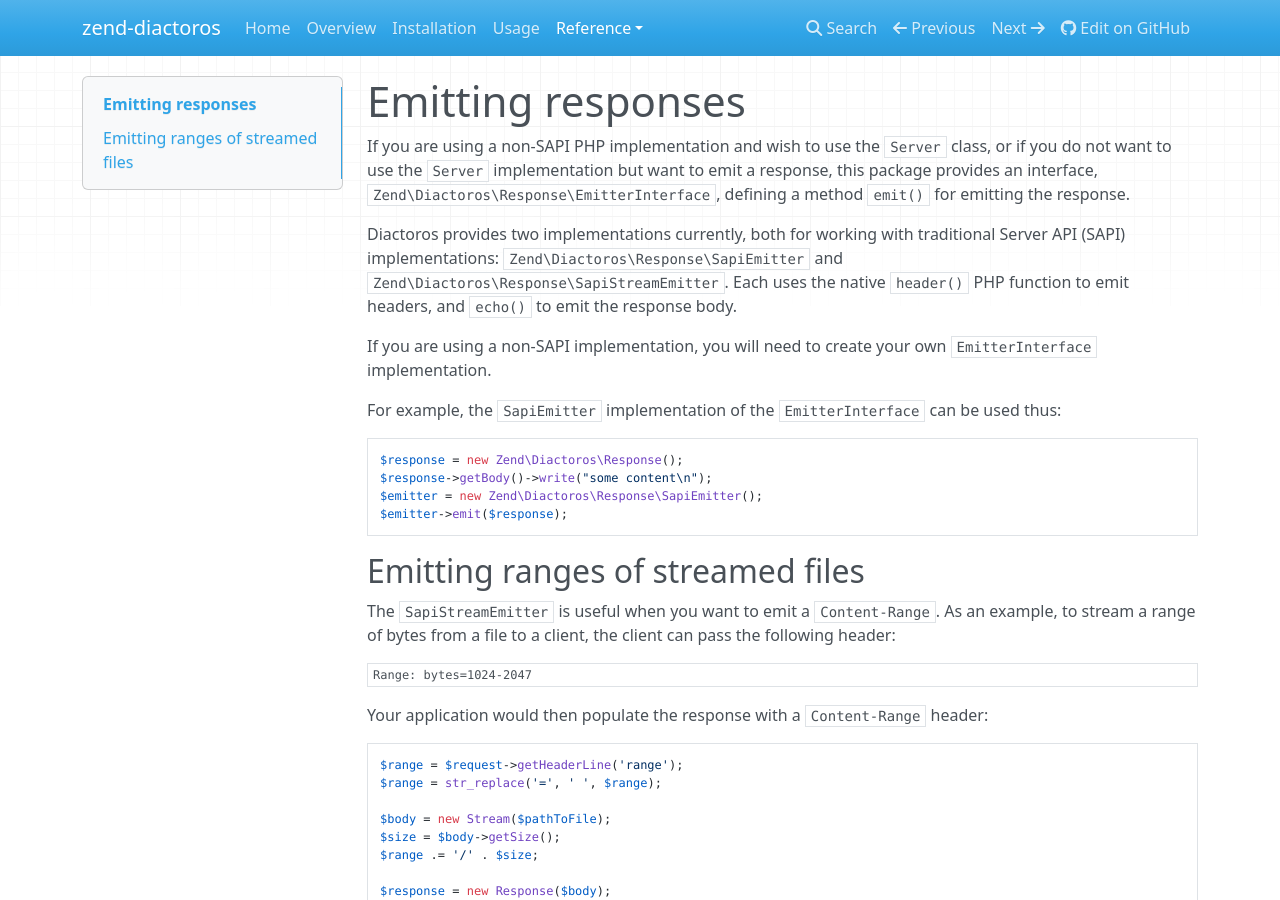
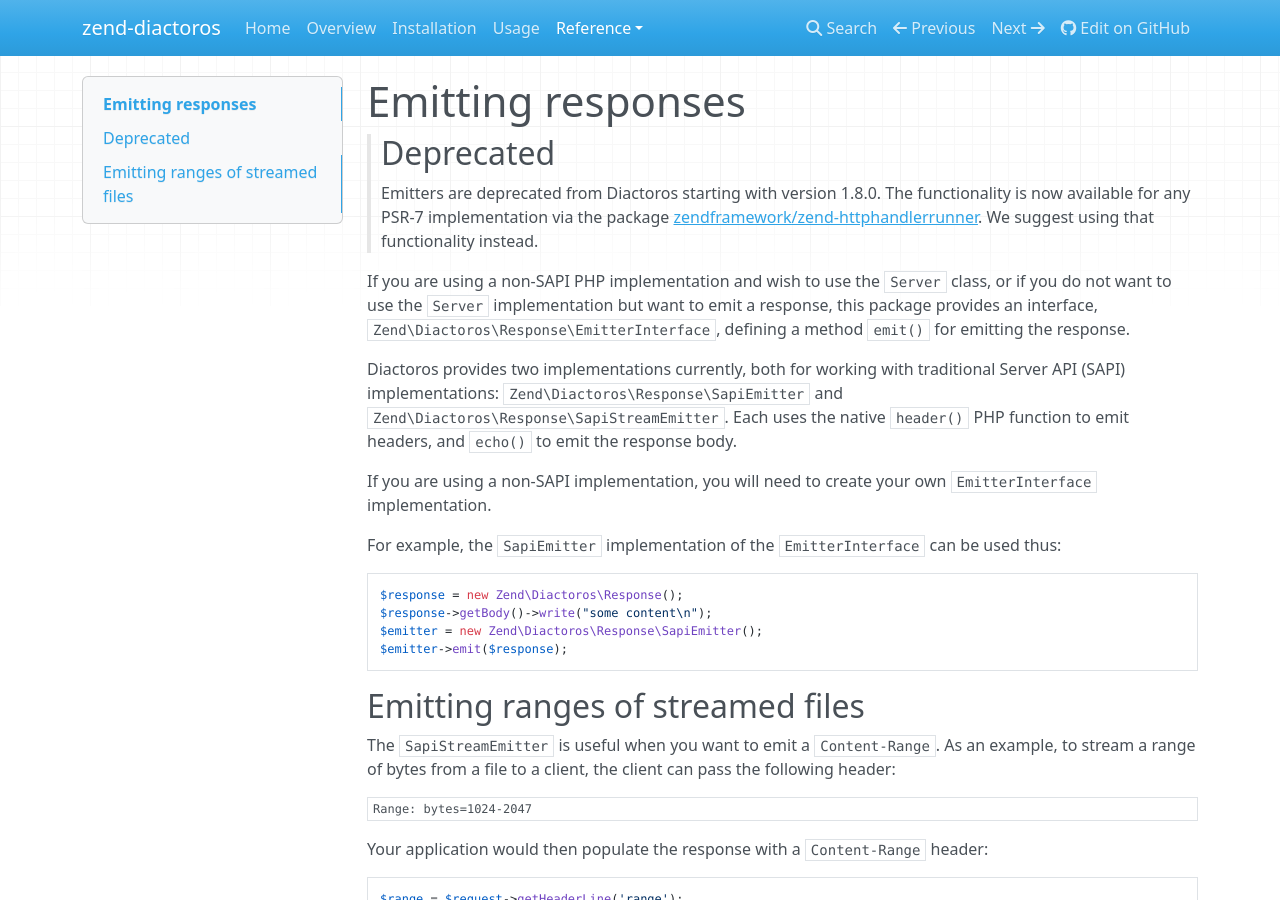
Before and after one commit to zendframework/zend-diactoros, an MkDocs documentation site: the page built from doc/book/emitting-responses.md, in a window 1280 px wide and 900 px high. Built offline with MkDocs 1.6.1, drawn with Linux system fonts in a browser that asks for light colours; nearby versions of some CDN libraries; old or Windows-style settings are respelled for this version of MkDocs.

Commit message:
Deprecate emitters and the Server class
Per #295, these classes have equivalents or 1:1 mappings via the package
zendframework/zend-httphandlerrunner. As such, they are deprecated for
the 1.8.0 release, to be removed in version 2.0.

```diff
--- a/doc/book/emitting-responses.md
+++ b/doc/book/emitting-responses.md
@@ -1,4 +1,11 @@
 # Emitting responses
+
+> ## Deprecated
+>
+> Emitters are deprecated from Diactoros starting with version 1.8.0. The
+> functionality is now available for any PSR-7 implementation via the package
+> [zendframework/zend-httphandlerrunner](https://docs.zendframework.com/zend-httphandlerrunner).
+> We suggest using that functionality instead.
 
 If you are using a non-SAPI PHP implementation and wish to use the `Server` class, or if you do not
 want to use the `Server` implementation but want to emit a response, this package provides an
```
Also changed, not shown: doc/book/api.md (+7 -0 lines), doc/book/overview.md (+2 -3 lines), doc/book/usage.md (+7 -0 lines), 5 other files.
